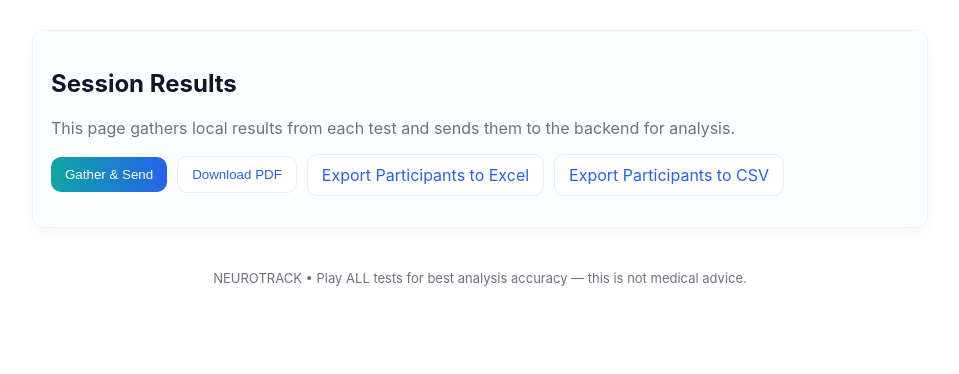
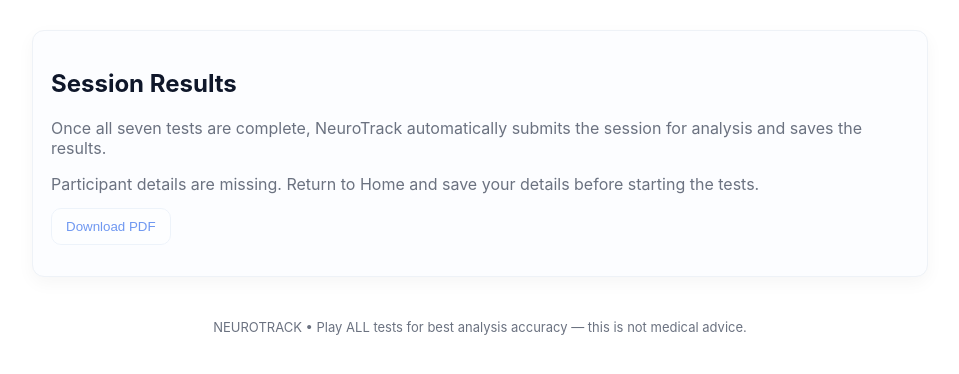
Before and after one commit to Amankesarwani2202/neurotrack, a Python web app: template templates/results.html in a window 1280 px wide. Shown: the part 49-423 px from the top of the page, without its empty margins (160-1119 px from the left). Run offline with Jinja, Linux system fonts and the light colour scheme; the template is opened without the code that fills it, so the values that code supplies are empty.

Commit message:
Hide participant exports and auto-submit completed sessions

```diff
--- a/templates/results.html
+++ b/templates/results.html
@@ -2,32 +2,63 @@
 {% block content %}
 <section class="card">
   <h2>Session Results</h2>
-  <p class="muted">This page gathers local results from each test and sends them to the backend for analysis.</p>
-  <div class="row">
-    <button class="btn" id="btnGather">Gather & Send</button>
-    <button class="btn ghost" id="btnDownload">Download PDF</button>
-    <a class="btn ghost" href="/export.xlsx">Export Participants to Excel</a>
-    <a class="btn ghost" href="/export.csv">Export Participants to CSV</a>
+  <p class="muted">Once all seven tests are complete, NeuroTrack automatically submits the session for analysis and saves the results.</p>
+  <div id="completionStatus" class="muted" role="status" aria-live="polite" style="margin-top:12px">Checking test completion…</div>
+  <div class="row" style="margin-top:14px">
+    <button class="btn ghost" id="btnDownload" disabled>Download PDF</button>
   </div>
-  <pre id="out" class="muted" style="margin-top:12px;white-space:pre-wrap"></pre>
+  <pre id="out" class="muted" style="margin-top:12px;white-space:pre-wrap;overflow-wrap:anywhere"></pre>
 </section>
 {% endblock %}
 {% block scripts %}
 <script>
-async function gather(){
-  const rt = JSON.parse(localStorage.getItem('neuro_rt_trials')||'[]')
-  const stroop = JSON.parse(localStorage.getItem('neuro_stroop')||'{"correct":0,"total":0, "avg_rt":0}')
-  const mem = JSON.parse(localStorage.getItem('neuro_memory')||'{"correct":0,"total":0}')
-  const clock = JSON.parse(localStorage.getItem('neuro_clock')||'{}')
-  const cookie = JSON.parse(localStorage.getItem('neuro_cookie')||'{}')
-  const letter = JSON.parse(localStorage.getItem('neuro_letter')||'{}')
-  const spiral = JSON.parse(localStorage.getItem('neuro_spiral')||'[]')
+const requiredTests = [
+  ['Reaction Time', 'neuro_rt_trials', value => Array.isArray(value) && value.length >= 5],
+  ['Stroop', 'neuro_stroop', value => value && Number(value.total) >= 8],
+  ['Memory', 'neuro_memory', value => value && Number(value.total) >= 3 && Array.isArray(value.rounds) && value.rounds.length >= 3],
+  ['Clock Drawing', 'neuro_clock', value => value && Number.isFinite(Number(value.score_points))],
+  ['Cookie Theft', 'neuro_cookie', value => value && value.attempted === true && Number.isFinite(Number(value.score))],
+  ['Letter Search', 'neuro_letter', value => value && Array.isArray(value.rounds) && value.rounds.length >= 3 && Number.isFinite(Number(value.average_score))],
+  ['Spiral', 'neuro_spiral', value => Array.isArray(value) && value.length >= 3 && value.every(round => Array.isArray(round.points) && round.points.length >= 5)]
+];
+
+function readJSON(key, fallback) {
+  try { return JSON.parse(localStorage.getItem(key) || JSON.stringify(fallback)); }
+  catch (_) { return fallback; }
+}
+
+async function gatherAndSend() {
+  const status = document.getElementById('completionStatus');
+  const out = document.getElementById('out');
+  const participantId = Number(localStorage.getItem('neuro_participant_id'));
+  if (!participantId || !localStorage.getItem('neuro_user_name') ||
+      !localStorage.getItem('neuro_medical_history') ||
+      !localStorage.getItem('neuro_age') || !localStorage.getItem('neuro_gender')) {
+    status.textContent = 'Participant details are missing. Return to Home and save your details before starting the tests.';
+    return;
+  }
+
+  const parsed = Object.fromEntries(requiredTests.map(([label, key]) => [key, readJSON(key, null)]));
+  const missing = requiredTests.filter(([label, key, validate]) => !validate(parsed[key])).map(([label]) => label);
+  if (missing.length) {
+    status.textContent = 'Not all tests are complete yet. Please complete: ' + missing.join(', ') + '.';
+    out.textContent = '';
+    return;
+  }
+
+  const rt = parsed.neuro_rt_trials;
+  const stroop = parsed.neuro_stroop;
+  const mem = parsed.neuro_memory;
+  const clock = readJSON('neuro_clock', {});
+  const cookie = parsed.neuro_cookie;
+  const letter = parsed.neuro_letter;
+  const spiral = parsed.neuro_spiral;
 
   const payload = {
-    participant_id: Number(localStorage.getItem('neuro_participant_id')) || null,
+    participant_id: participantId,
     user_name: getUserName(),
     medical_history: localStorage.getItem('neuro_medical_history'),
-    age: Number(localStorage.getItem('neuro_age')) || null,
+    age: Number(localStorage.getItem('neuro_age')),
     gender: localStorage.getItem('neuro_gender'),
     reaction_times: rt,
     stroop_correct: stroop.correct,
@@ -35,50 +66,59 @@
     stroop_avg_rt: stroop.avg_rt,
     memory_correct: mem.correct,
     memory_total: mem.total,
-    clock: clock,
-    cookie: cookie,
-    letter: letter,
-    spiral: { points: (spiral||[]).flatMap(round => round.points || []) },
-  }
-  document.getElementById('out').textContent = 'Sending to server...'
-  try{
-    const resp = await fetch('/analyze_all', {method:'POST', headers:{'Content-Type':'application/json'}, body: JSON.stringify(payload)})
-    const j = await resp.json()
-    document.getElementById('out').textContent = JSON.stringify(j, null, 2)
-    localStorage.setItem('neuro_last_analysis', JSON.stringify(j))
-  }catch(e){
-    document.getElementById('out').textContent = 'Error: '+e.message
+    memory_rounds: mem.rounds,
+    clock,
+    cookie,
+    letter,
+    spiral: {points: spiral.flatMap(round => round.points || []), rounds: spiral}
+  };
+
+  status.textContent = 'All seven tests are complete. Sending results securely…';
+  out.textContent = '';
+  try {
+    const resp = await fetch('/analyze_all', {
+      method: 'POST',
+      headers: {'Content-Type': 'application/json'},
+      body: JSON.stringify(payload)
+    });
+    const result = await resp.json().catch(() => ({}));
+    if (!resp.ok) throw new Error(result.error || 'Save failed (' + resp.status + ')');
+    localStorage.setItem('neuro_last_analysis', JSON.stringify(result));
+    status.textContent = 'Results submitted successfully.';
+    out.textContent = 'All test results were submitted for analysis. Risk index: ' +
+      (result.risk_index === null || result.risk_index === undefined ? 'not available' : result.risk_index) +
+      '\n\nThis is a research/demo score, not a medical diagnosis.';
+    document.getElementById('btnDownload').disabled = false;
+  } catch (error) {
+    status.textContent = 'Could not save results. Please keep this page open and retry.';
+    out.textContent = 'Save error: ' + error.message;
   }
 }
-document.getElementById('btnGather').addEventListener('click', gather)
 
-document.getElementById('btnDownload').addEventListener('click', async ()=>{
-  const last = JSON.parse(localStorage.getItem('neuro_last_analysis')||'{}')
+document.getElementById('btnDownload').addEventListener('click', async () => {
+  const last = readJSON('neuro_last_analysis', {});
   const name = getUserName();
-  if(!last || last.risk_index === undefined || last.risk_index === null){ alert('Run Gather & Send first'); return }
+  if (last.risk_index === undefined || last.risk_index === null) {
+    alert('Results are not available yet.');
+    return;
+  }
+  const resp = await fetch('/report', {
+    method: 'POST',
+    headers: {'Content-Type': 'application/json'},
+    body: JSON.stringify({name, results: last})
+  });
+  if (!resp.ok) {
+    document.getElementById('out').textContent = 'Error generating PDF: ' + resp.status + ' ' + resp.statusText;
+    return;
+  }
+  const url = URL.createObjectURL(await resp.blob());
+  const a = document.createElement('a');
+  a.href = url;
+  a.download = 'neurotrack_Report_' + (name.replace(/[^a-z0-9]/gi, '_').toLowerCase() || 'Unknown') + '.pdf';
+  a.click();
+  URL.revokeObjectURL(url);
+});
 
-  const resp = await fetch('/report', {
-      method:'POST',
-      headers:{'Content-Type':'application/json'},
-      body: JSON.stringify({
-          name: name,
-          results: last
-      })
-  })
-
-  if (!resp.ok) {
-      document.getElementById('out').textContent = `Error generating PDF: ${resp.status} ${resp.statusText}`;
-      alert('Error generating PDF. See the detailed error in the output box.');
-      return;
-  }
-
-  const blob = await resp.blob();
-  const url = URL.createObjectURL(blob);
-  const a=document.createElement('a');
-  a.href=url;
-  const safeName = name.replace(/[^a-z0-9]/gi, '_').toLowerCase();
-  a.download='neurotrack_Report_' + (safeName || 'Unknown') + '.pdf';
-  a.click()
-})
+gatherAndSend();
 </script>
 {% endblock %}
```
